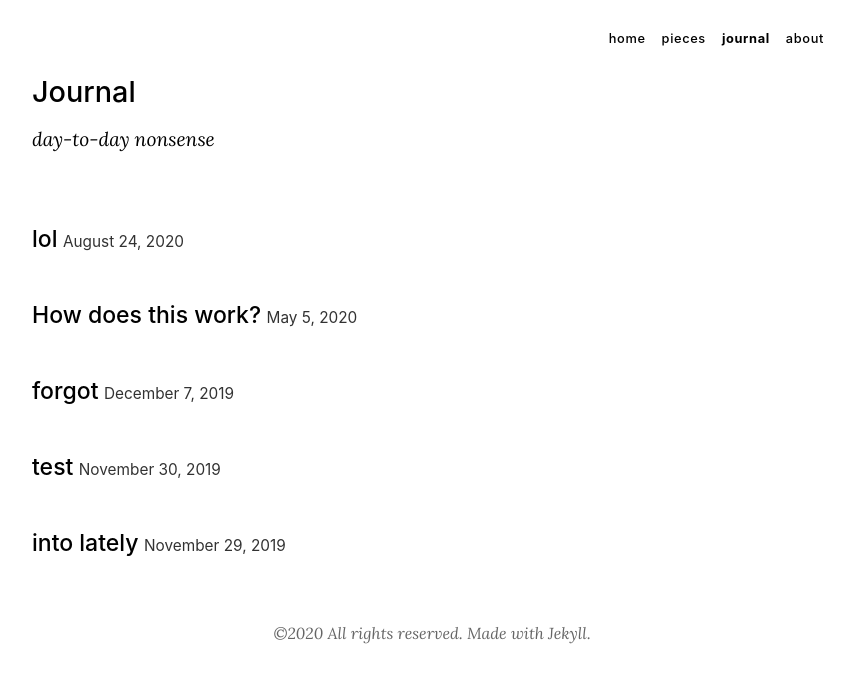
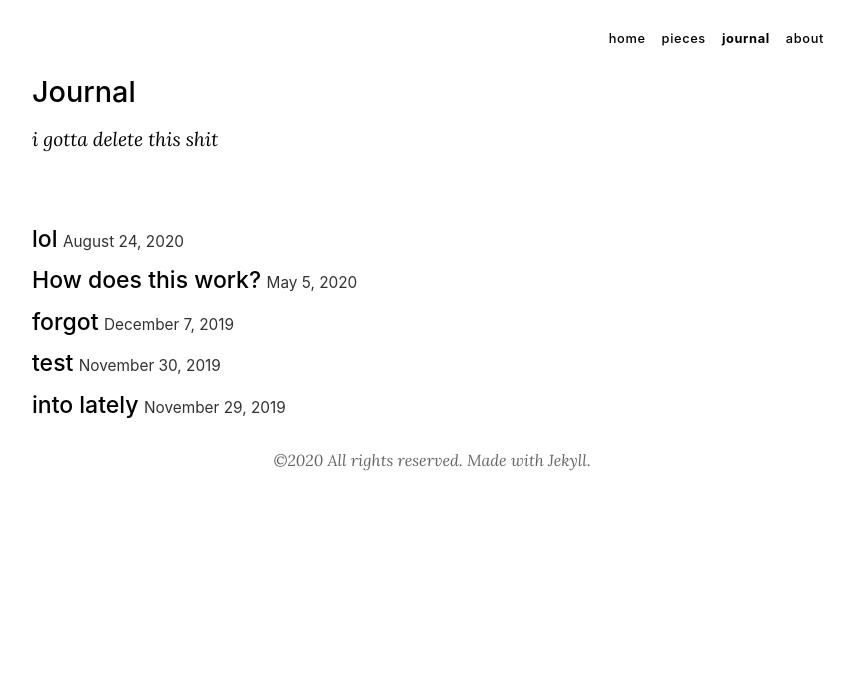
Before and after one commit to lycheekimchi/lycheekimchi.github.io, a Jekyll site: the page built from _pages/journals.md, in a window 1280 px wide. Shown: the top 683 px of the page, without its empty margins (208-1062 px from the left). Built offline with Jekyll 4.4.1, drawn with Linux system fonts in a browser that asks for light colours; some web fonts are replaced.

Commit message:
Update journals.html

```diff
--- a/_layouts/journals.html
+++ b/_layouts/journals.html
@@ -6,7 +6,7 @@ title: Journal
 <div class="intro">
 
 <h2>Journal</h2>
-<p><em>day-to-day nonsense</em></p>
+<p><em>i gotta delete this shit</em></p>
 
 </div>
   {% for x in site.journals reversed %}
@@ -16,7 +16,7 @@ title: Journal
     <br>
     <!-- <span style="font-size:70%;">{{ x.content | strip_html | truncatewords:15 }}</span> -->
     <!-- <a href="{{ site.baseurl }}{{ x.url }}"style="font-style: italic;font-size:70%;opacity:80%;">Read more</a>  -->
-    <br>
+    <!-- <br> -->
     <!-- <hr style="height:2px;border-width:0;color:gray;background-color:gray;width:20%;opacity:30%"> -->
 
   {% endfor %}
```
